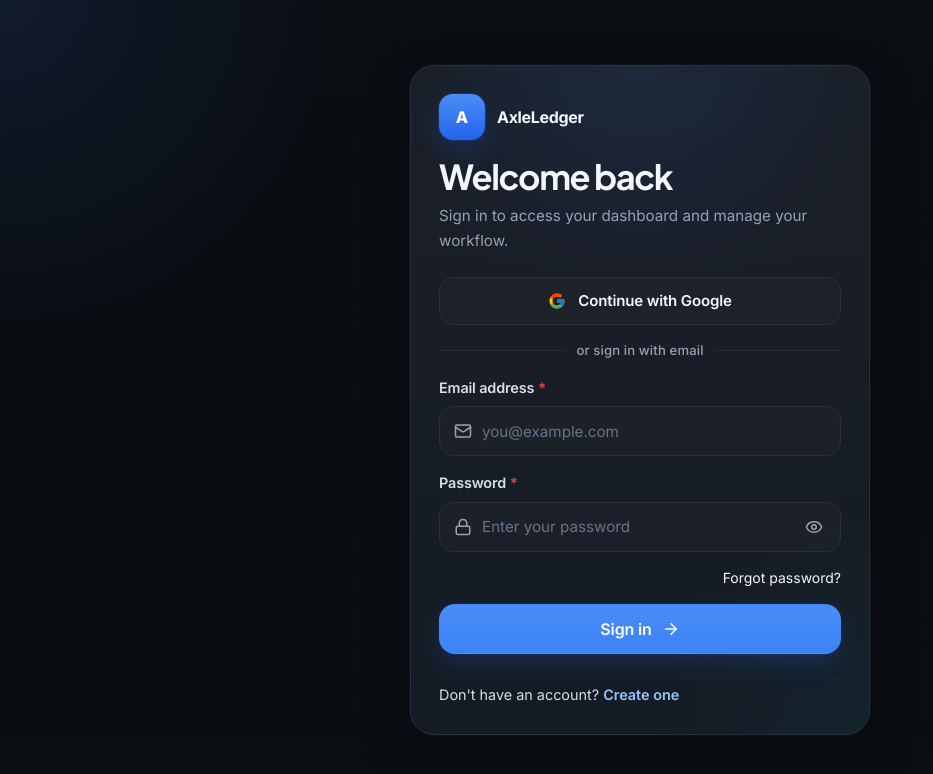
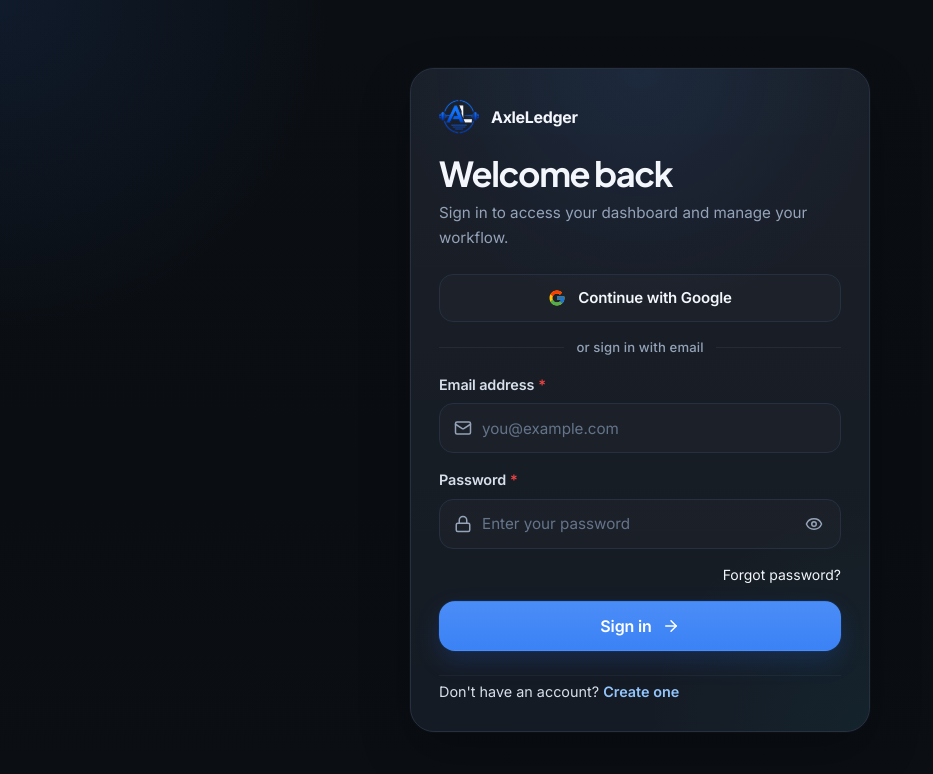
Before and after one commit to StXf1b/axle-ledger, a Next.js app: page /sign-in in a window 1280 px wide. Shown: the top 774 px of the page, without its empty margins (0-933 px from the left). Built offline with nearby package versions, Linux system fonts and the light colour scheme; no server answers.

Commit message:
Small Logo Update

```diff
--- a/src/components/ui/AuthCard.jsx
+++ b/src/components/ui/AuthCard.jsx
@@ -1,3 +1,4 @@
+import Image from "next/image";
 import "./AuthCard.css";
 
 export default function AuthCard({
@@ -5,7 +6,6 @@
 	subtitle,
 	children,
 	footer,
-	logo = null,
 	badge = "AxleLedger",
 	className = "",
 }) {
@@ -18,14 +18,10 @@
 
 				<div className="ax-auth-card__inner">
 					<div className="ax-auth-card__header">
-						{logo ? (
-							<div className="ax-auth-card__logo">{logo}</div>
-						) : (
-							<div className="ax-auth-card__brand">
-								<div className="ax-auth-card__brand-mark">A</div>
-								<span className="ax-auth-card__brand-text">{badge}</span>
-							</div>
-						)}
+						<div className="ax-auth-card__brand">
+							<Image src="/logo.png" alt="Logo" width={40} height={40} />
+							<span className="ax-auth-card__brand-text">{badge}</span>
+						</div>
 
 						<div className="ax-auth-card__heading">
 							<h1 className="ax-auth-card__title">{title}</h1>
```
